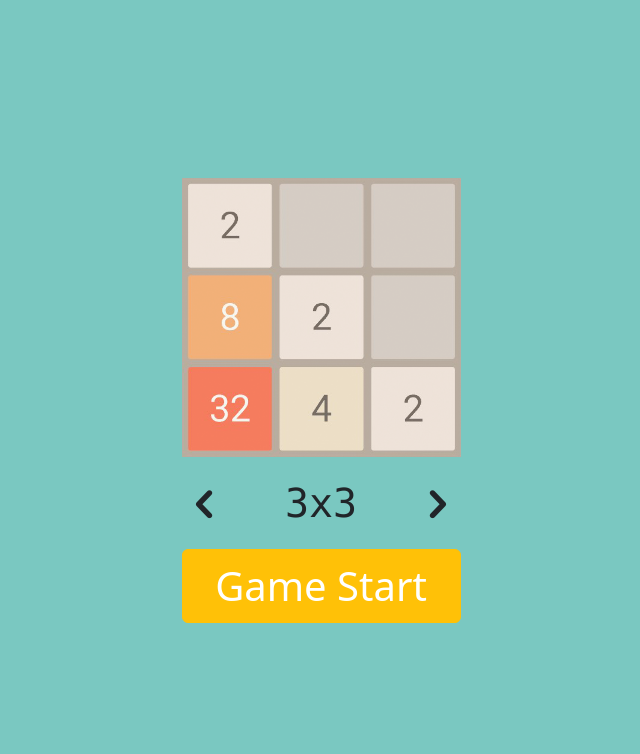
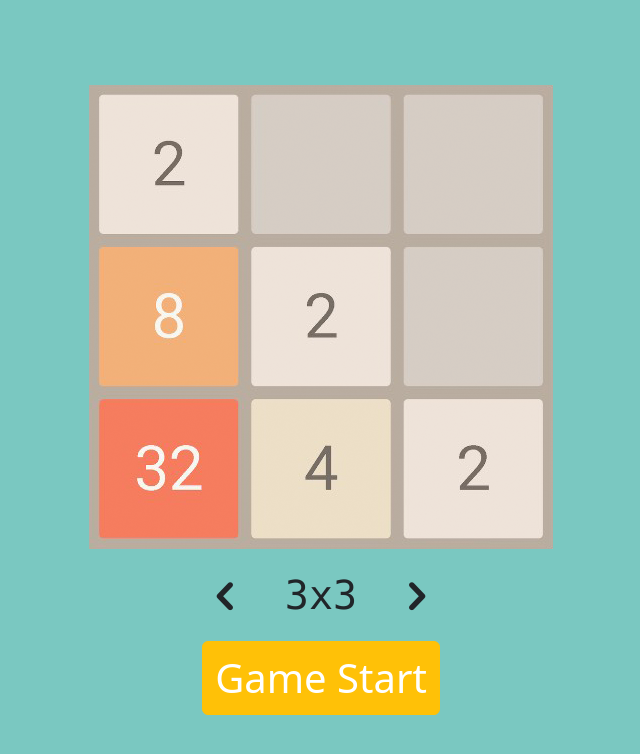
Before and after one commit to LuongChanHong/game-2048, a React (Create React App) app: page / in a window 1280 px wide. Shown: the top 754 px of the page, without its empty margins (319-959 px from the left). Built offline with nearby package versions, Linux system fonts and the light colour scheme.

Commit message:
fixed home layout

```diff
--- a/src/pages/Home/Home.css
+++ b/src/pages/Home/Home.css
@@ -27,34 +27,22 @@
   /* background-color: antiquewhite; */
 }
 
-/* @media screen and (max-width: 800px) and (max-height: 350px) {
-  .homeWrapper {
-    width: 75%;
-  }
-} */
-
-/* MOBILE SCREEN */
-@media screen and (max-width: 599px) {
+@media screen and (min-width: 320px) {
   .homeWrapper {
     width: 100%;
   }
 }
-
-/* TABLET SCREEN */
-@media screen and (min-width: 600px) and (max-width: 899px) {
+@media screen and (min-width: 550px) {
   .homeWrapper {
-    width: 60%;
-  }
-
-  .homeWrapper {
+    width: 70%;
     flex-flow: row;
     align-items: center;
   }
 }
 
-/* PC SCREEN */
-@media screen and (min-width: 900px) {
+@media screen and (min-width: 600px) and (min-height: 600px) {
   .homeWrapper {
-    width: 25%;
+    width: 50%;
+    flex-flow: column;
   }
 }
```
